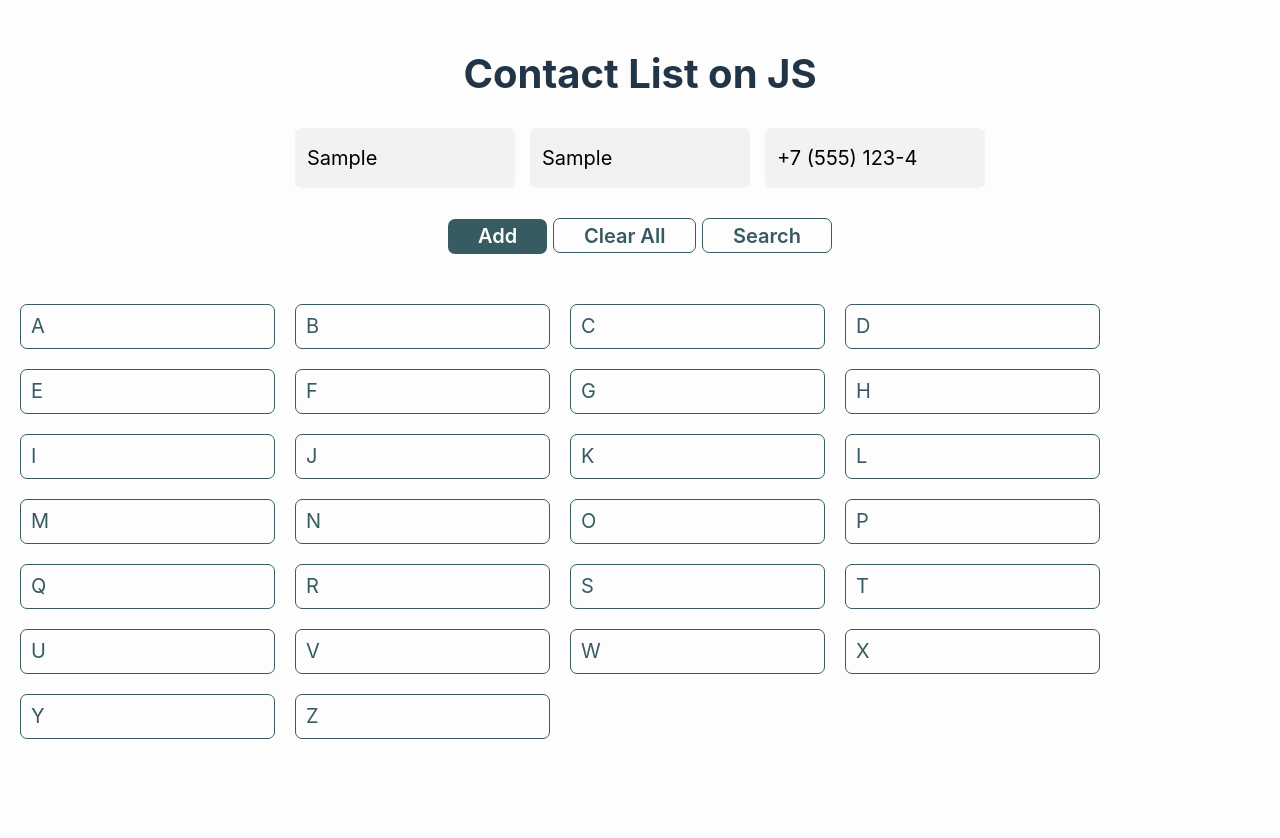
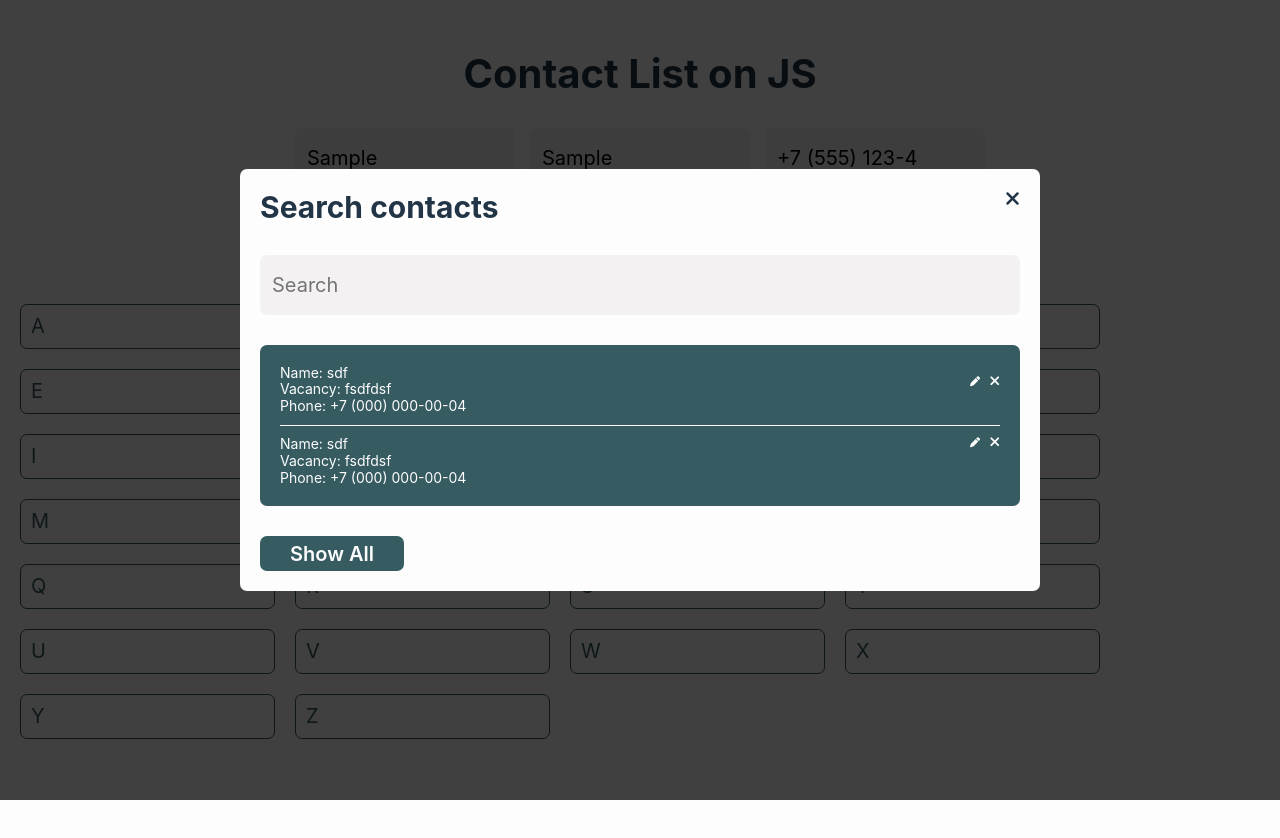
Before and after one commit to kinstl/AH-ContactList, a website built with Vite: page index.html in a window 1280 px wide. Both pictures are taken after typing "Sample", "Sample", "5551234" into the empty fields and a click on the button "Search". Built offline with nearby package versions, Linux system fonts and the light colour scheme.

Commit message:
add search modal demo

```diff
--- a/index.html
+++ b/index.html
@@ -215,6 +215,7 @@
             </div>
             <div class="modal__overlay"></div>
             <div class="modal modal--edit">
+                <div class="modal__wrapper">
                     <div class="modal__content">
                         <i
                             class="fa-solid fa-xmark modal__close"
@@ -249,7 +250,68 @@
                         </button>
                     </div>
                 </div>
-            <div class="modal modal--search"></div>
+            </div>
+            <div class="modal modal--search">
+                <div class="modal__wrapper">
+                    <div class="modal__content">
+                        <i
+                            class="fa-solid fa-xmark modal__close"
+                            aria-hidden="true"
+                        ></i>
+                        <h2 class="modal__title">Search contacts</h2>
+                        <input
+                            id="js-search-input"
+                            type="text"
+                            class="input"
+                            placeholder="Search"
+                        />
+                        <div class="modal--search__contacts">
+                            <div
+                                class="contact"
+                                data-id="contact_1733565864447_7ed3yg1x3"
+                            >
+                                <p class="contact__text">
+                                    Name: sdf<br />
+                                    Vacancy: fsdfdsf<br />
+                                    Phone: +7 (000) 000-00-04
+                                </p>
+                                <i
+                                    class="fa-solid fa-pen js-contact-edit"
+                                    aria-hidden="true"
+                                ></i>
+                                <i
+                                    class="fa-solid fa-xmark js-contact-delete"
+                                    aria-hidden="true"
+                                ></i>
+                            </div>
+                            <div
+                                class="contact"
+                                data-id="contact_1733565864447_7ed3yg1x3"
+                            >
+                                <p class="contact__text">
+                                    Name: sdf<br />
+                                    Vacancy: fsdfdsf<br />
+                                    Phone: +7 (000) 000-00-04
+                                </p>
+                                <i
+                                    class="fa-solid fa-pen js-contact-edit"
+                                    aria-hidden="true"
+                                ></i>
+                                <i
+                                    class="fa-solid fa-xmark js-contact-delete"
+                                    aria-hidden="true"
+                                ></i>
+                            </div>
+                        </div>
+                        <button
+                            id="js-search-all"
+                            class="button button--primary modal__button"
+                        >
+                            Show All
+                        </button>
+                    </div>
+                </div>
+            </div>
         </div>
         <script type="module" src="./src/app/js/main.js"></script>
     </body>
--- a/src/app/js/main.js
+++ b/src/app/js/main.js
@@ -4,10 +4,12 @@ import { clearInputs } from './helpers/clearInputs';
 import { initContactsCardZIndex } from './helpers/initContactsCardZIndex';
 import { initPhoneMask } from './helpers/initPhoneMask';
 import { handleValidation } from './helpers/validate';
+import { handleSearchModal } from './modal/modal';
 import { createContact, createInfoNode } from './view/view';
 
 const btnAddNode = document.getElementById('js-btn-add');
 const btnClearNode = document.getElementById('js-btn-clear');
+const btnSearchNode = document.getElementById('js-btn-search');
 const nameNode = document.getElementById('js-input-name');
 const vacancyNode = document.getElementById('js-input-vacancy');
 const phoneNode = document.getElementById('js-input-phone');
@@ -54,6 +56,10 @@ btnClearNode.addEventListener('click', () => {
     localStorage.removeItem('contacts');
 });
 
+btnSearchNode.addEventListener('click', () => {
+    handleSearchModal();
+});
+
 contactsCardNodes.forEach((node) => {
     const cardContainerNode = node.querySelector('.card__container');
     cardContainerNode.addEventListener('click', () => {
--- a/src/app/js/modal/modal.js
+++ b/src/app/js/modal/modal.js
@@ -3,6 +3,7 @@ import { initPhoneMask } from '../helpers/initPhoneMask';
 import { handleValidation } from '../helpers/validate';
 
 const overlayNode = document.querySelector('.modal__overlay');
+const bodyNode = document.querySelector('body');
 
 export function handleEditModal(id, contact, contactNode) {
     openModal('.modal--edit');
@@ -59,16 +60,40 @@ overlayNode.addEventListener('click', () => {
 function openModal(modalSelector) {
     const modalNode = document.querySelector(modalSelector);
     const modalCloseNode = modalNode.querySelector('.modal__close');
+    const modalContentNode = modalNode.querySelector('.modal__content');
 
     overlayNode.classList.add('opened');
     modalNode.classList.add('opened');
+    bodyNode.classList.add('no-scroll');
 
     const closeHandler = () => {
         closeModal(modalSelector);
+        cleanup();
+    };
+
+    const outsideClickHandler = (event) => {
+        if (!modalContentNode.contains(event.target)) {
+            closeModal(modalSelector);
+            cleanup();
+        }
+    };
+
+    const escKeyHandler = (event) => {
+        if (event.key === 'Escape') {
+            closeModal(modalSelector);
+            cleanup();
+        }
+    };
+
+    const cleanup = () => {
         modalCloseNode.removeEventListener('click', closeHandler);
+        modalNode.removeEventListener('click', outsideClickHandler);
+        document.removeEventListener('keydown', escKeyHandler);
     };
 
     modalCloseNode.addEventListener('click', closeHandler);
+    modalNode.addEventListener('click', (event) => outsideClickHandler(event));
+    document.addEventListener('keydown', escKeyHandler);
 }
 
 function closeModal(modalSelector = null) {
@@ -81,4 +106,5 @@ function closeModal(modalSelector = null) {
     }
 
     overlayNode.classList.remove('opened');
+    bodyNode.classList.remove('no-scroll');
 }
--- a/src/app/styles/app.scss
+++ b/src/app/styles/app.scss
@@ -123,6 +123,62 @@
     }
 }
 
+.modal--search {
+    .input {
+        max-width: unset;
+    }
+
+    .modal--search__contacts {
+        margin-top: 30px;
+        background-color: var(--c-primary);
+        border-radius: 7px;
+        padding: 20px;
+        max-height: 400px;
+        overflow-y: auto;
+
+        .contact {
+            position: relative;
+            padding-top: 10px;
+            padding-bottom: 10px;
+            border-bottom: 1px solid var(--c-white);
+
+            &:first-child {
+                padding-top: 0;
+                padding-bottom: 10px;
+            }
+
+            &:last-child {
+                border-bottom: unset;
+                padding-bottom: 0;
+            }
+
+            .contact__text {
+                font-size: var(--fz-contact);
+                color: var(--c-white);
+            }
+
+            i {
+                position: absolute;
+                top: 10px;
+                color: var(--c-white);
+                cursor: pointer;
+
+                &.fa-pen {
+                    right: 20px;
+                    top: 11px;
+                    font-size: 10px;
+                }
+
+                &.fa-xmark {
+                    right: 0;
+                    top: 9px;
+                    font-size: 14px;
+                }
+            }
+        }
+    }
+}
+
 .modal--edit {
     .modal--edit__inputs {
         display: flex;
--- a/src/app/styles/index.scss
+++ b/src/app/styles/index.scss
@@ -27,6 +27,10 @@ body {
     max-width: 1500px;
     padding: 0 20px;
     margin: 0 auto;
+}
+
+.no-scroll {
+    overflow: hidden;
 }
 
 .input {
@@ -91,13 +95,24 @@ body {
 }
 
 .modal {
+    padding: 20px 0;
     position: fixed;
-    top: 50%;
-    left: 50%;
-    transform: translate(-50%, -50%);
+    top: 0;
+    left: 0;
+    width: 100%;
+    height: 100%;
+    overflow-x: hidden;
+    overflow-y: auto;
     opacity: 0;
     pointer-events: none;
     z-index: -1;
+
+    .modal__wrapper {
+        width: 800px;
+        margin: 0 auto;
+        min-height: calc(100% - 40px);
+        display: flex;
+        align-items: center;
 
         .modal__content {
             padding: 20px;
@@ -122,14 +137,17 @@ body {
                 margin-top: 30px;
             }
         }
+    }
 
     &.opened {
         pointer-events: all;
         opacity: 1;
         z-index: 100;
 
+        .modal__wrapper {
             .modal__content {
                 transform: scale(1);
             }
         }
     }
+}
```
Also changed, not shown: .stylelintrc.json. Lines whose indentation alone changed are shown as unchanged.
